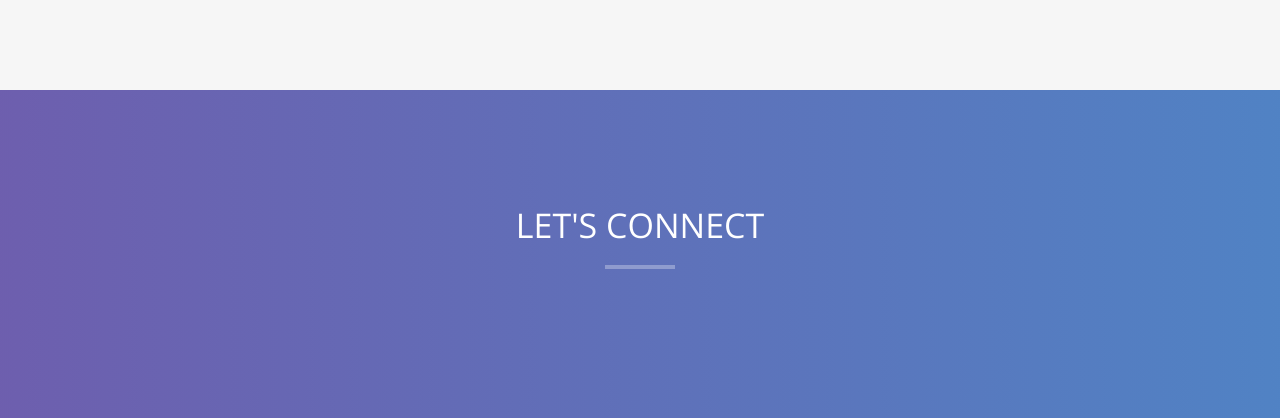
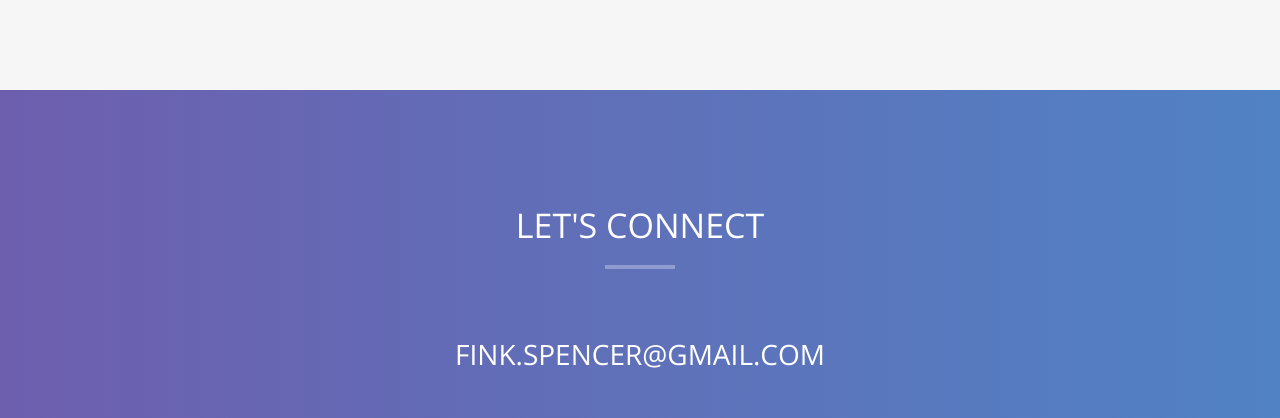
Before and after one commit to RSpencerFink/RSpencerFink.github.io, a plain HTML site: page index.html in a window 1280 px wide. Shown: the part 2651-3069 px from the top of the page. Drawn offline with nearby package versions, Linux system fonts and the light colour scheme.

Commit message:
adds favicon and email

```diff
--- a/css/style.css
+++ b/css/style.css
@@ -643,3 +643,18 @@ i {
 	position: relative;
 	transform: none;
 }
+
+.email-link{
+		line-height: 20px;
+    margin: 0;
+    color: #fff;
+    font-weight: 400;
+    margin-bottom: 30px;
+    font-size: 28px;
+    text-transform: uppercase;
+}
+
+.email-link:hover{
+	color: #121d1f;
+  transition: all 0.5s;
+}
--- a/index.html
+++ b/index.html
@@ -4,12 +4,12 @@
 <meta charset="utf-8">
 <meta name="viewport" content="width=device-width, initial-scale=1">
 <title>R. Spencer Fink</title>
-<meta name="description" content="">
-<meta name="author" content="">
+<meta name="description" content="R. Spencer Fink Portfolio Website">
+<meta name="author" content="R. Spencer Fink">
 
 <!-- Favicons
     ================================================== -->
-<link rel="shortcut icon" href="img/favicon.ico" type="image/x-icon">
+<link rel="shortcut icon" href="img/favicon2.png" type="image/png">
 <link rel="apple-touch-icon" href="img/apple-touch-icon.png">
 <link rel="apple-touch-icon" sizes="72x72" href="img/apple-touch-icon-72x72.png">
 <link rel="apple-touch-icon" sizes="114x114" href="img/apple-touch-icon-114x114.png">
@@ -96,7 +96,7 @@
       <img src="img/rsf-headshot.jpg" class="img-responsive headshot" alt="">
       <div class="col-xs-12 col-md-6">
         <div class="about-text">
-          <p>I’m Spencer. I’m a New York based software developer with strong skills in React / Redux, Ruby on Rails, Javascript, and PostgreSql. I also have an extensive background in visual arts with emphasis on photography, filmmaking, and painting. Let’s make something beautiful together. </p>
+          <p>I’m Spencer. I’m a New York based software developer with strong skills in React / Redux, Ruby on Rails, Javascript, and PostgreSql. I also have an extensive background in visual arts with emphasis on photography, filmmaking and painting. Let’s make something beautiful together. </p>
           <a href="img/RSpencerFink_Resume.pdf" class="btn btn-primary btn-lg page-scroll">My Resume</a> </div>
       </div>
     </div>
@@ -189,6 +189,7 @@
         <hr>
       </div>
       <div class="col-md-8 col-md-offset-2">
+        <a class="email-link" href="mailto:fink.spencer@Gmail.com">Fink.Spencer@Gmail.com</a>
         <div class="social">
           <ul>
             <li><a href="mailto:fink.spencer@Gmail.com"><i class="fa fa-envelope"></i></a></li>
```
Also changed, not shown: favicon.jpg (renamed from img/RSF Square.jpg), img/favicon2.jpg (added), img/favicon2.png (added).
